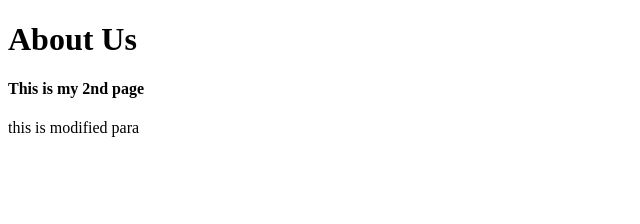
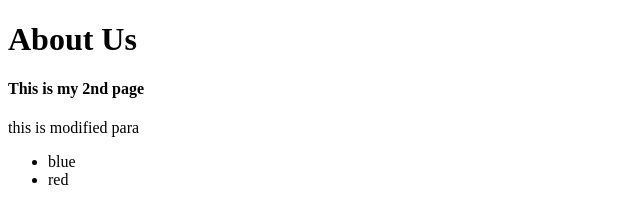
Before and after one commit to nisha2497/Asdmlab, a plain HTML site: page aboutus.html in a window 1280 px wide. Shown: the full height of the page, 0-640 px from the left. Drawn offline with Linux system fonts and the light colour scheme.

Commit message:
third commit

```diff
--- a/aboutus.html
+++ b/aboutus.html
@@ -9,5 +9,9 @@
     <h1>About Us</h1>
     <h4>This is my 2nd page</h4>
     <p>this is modified para</p>
+    <ul>
+        <li>blue</li>
+        <li>red</li>
+    </ul>
 </body>
 </html>
```
Also changed, not shown: index.html (+2 -0 lines).
